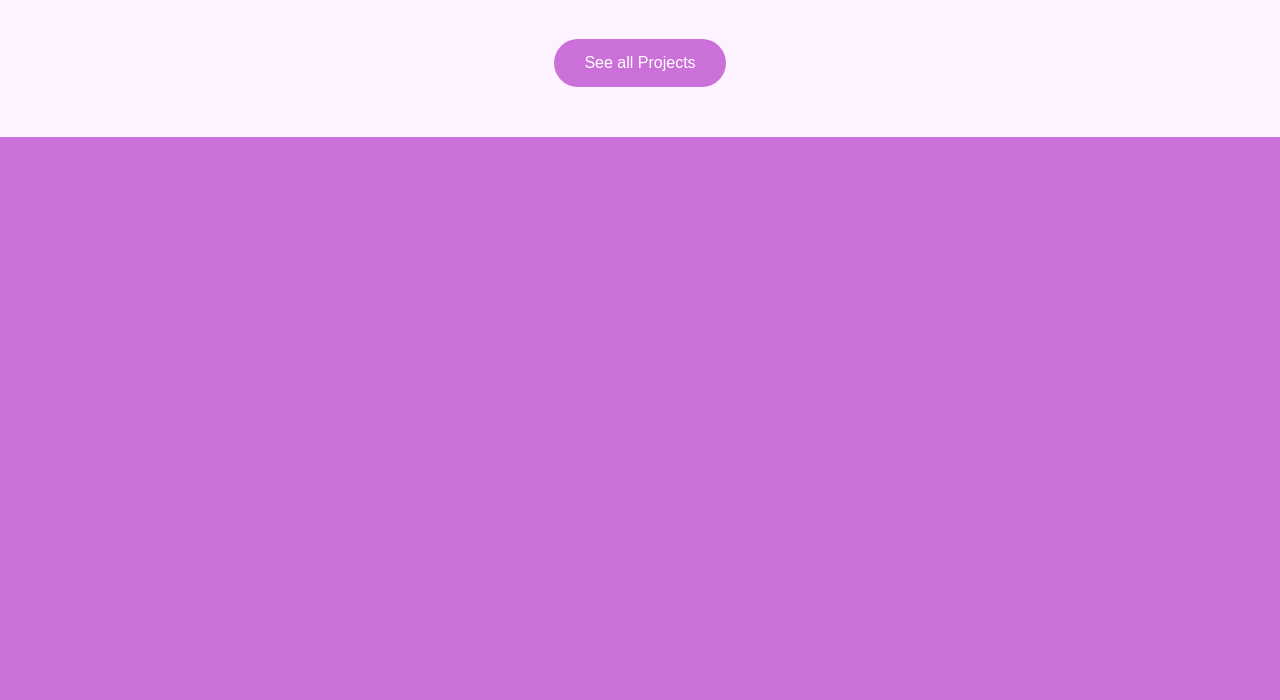
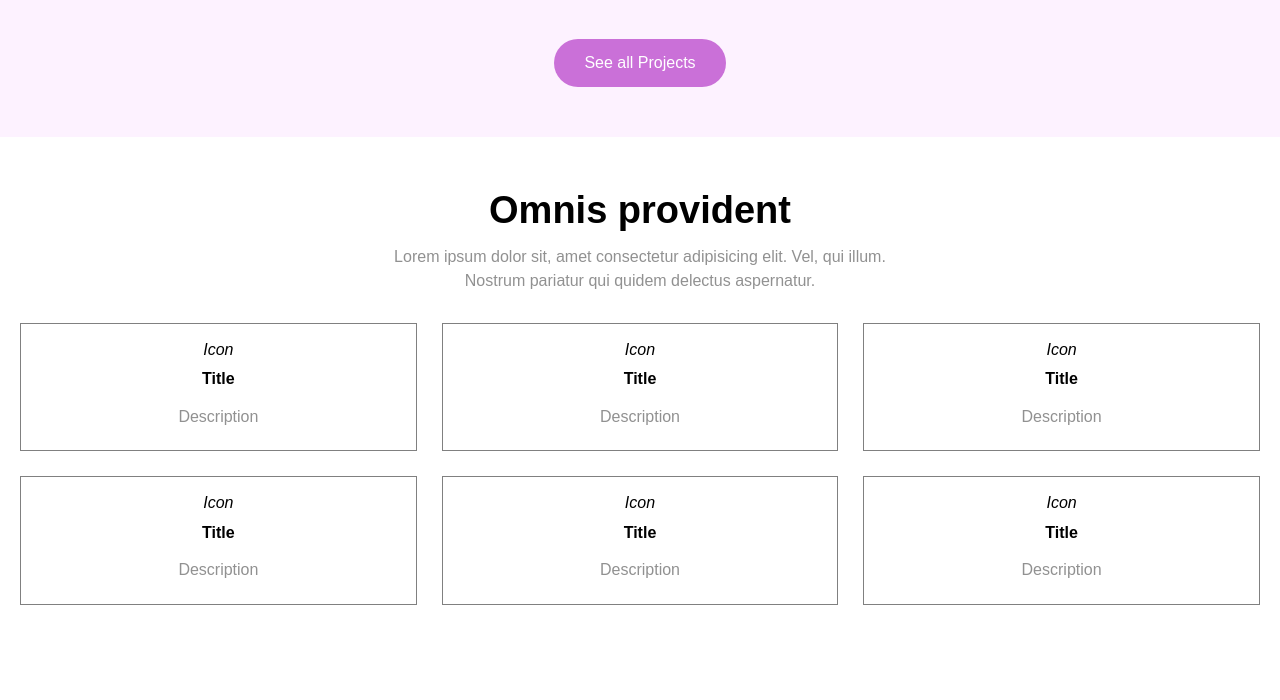
Before and after one commit to gerwld/wordpress-belon, a PHP site: page / in a window 1280 px wide. Shown: the part 1979-2679 px from the top of the page. Before the commit the page ends 2116 px from the top, so only its background shows below. Run offline with PHP 8.4, Linux system fonts and the light colour scheme.

Commit message:
Add benefits block

```diff
--- a/index.css
+++ b/index.css
@@ -581,3 +582,52 @@ p {
 }
 
 /* Gallery block styles end */
+
+/* Benefits block styles */
+
+.benefits_block {
+ padding: var(--sc-padding);
+}
+
+.bb_info {
+ text-align: center;
+}
+
+.bb_info h2 {
+ max-width: 650px;
+ margin: 0 auto;
+}
+.bb_info p {
+ max-width: 550px;
+ margin: 10px auto;
+ line-height: 1.5em;
+}
+
+.bb_content {
+ display: flex;
+ flex-wrap: wrap;
+ justify-content: flex-start;
+ align-items: flex-start;
+ padding: 20px 0;
+}
+
+.bb_block {
+ flex: 0 0 32%;
+ display: flex;
+ flex-direction: column;
+ align-items: center;
+ max-width: 32%;
+ padding: 15px;
+ margin-bottom: 2%;
+ border: 1px solid gray;
+}
+
+.bb_block:not(:nth-child(3n)) {
+ margin-right: 2%;
+}
+
+.bb_block i {
+ order: -2;
+}
+
+/* Benefits block styles end */
--- a/index.html
+++ b/index.html
@@ -133,6 +133,49 @@
    </div>
   </section>
 
+  <section class="benefits_block">
+   <div class="content_wrapper">
+    <div class="bb_info">
+     <h2>Omnis provident</h2>
+     <p>Lorem ipsum dolor sit, amet consectetur adipisicing elit. Vel, qui illum. Nostrum pariatur qui quidem delectus
+      aspernatur.</p>
+    </div>
+    <div class="bb_content">
+
+     <div class="bb_block">
+      <h4>Title</h4>
+      <i>Icon</i>
+      <p>Description</p>
+     </div>
+     <div class="bb_block">
+      <h4>Title</h4>
+      <i>Icon</i>
+      <p>Description</p>
+     </div>
+     <div class="bb_block">
+      <h4>Title</h4>
+      <i>Icon</i>
+      <p>Description</p>
+     </div>
+     <div class="bb_block">
+      <h4>Title</h4>
+      <i>Icon</i>
+      <p>Description</p>
+     </div>
+     <div class="bb_block">
+      <h4>Title</h4>
+      <i>Icon</i>
+      <p>Description</p>
+     </div>
+     <div class="bb_block">
+      <h4>Title</h4>
+      <i>Icon</i>
+      <p>Description</p>
+     </div>
+
+    </div>
+   </div>
+  </section>
 
  </main>
 
```
Also changed, not shown: other parts of index.css (+18 -17 lines).
